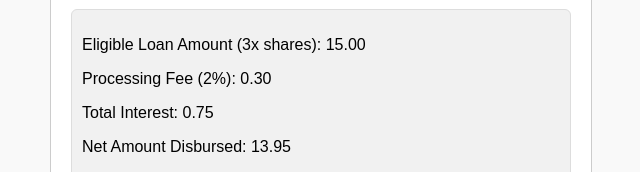
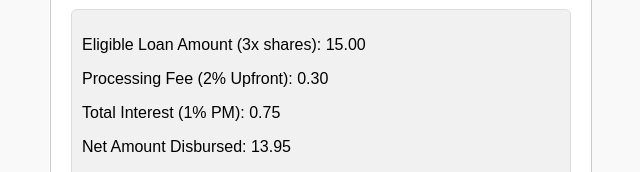
Before and after one commit to pkinyuli-cloud/jurosoda-loan-app, a plain HTML site: page index.html in a window 1280 px wide. Both pictures are taken after typing "5", "5" into the empty fields and a click on the button "Calculate". Shown: the part 316-488 px from the top of the page, without its empty margins (319-959 px from the left). Drawn offline with Linux system fonts and the light colour scheme.

Commit message:
Update index.html

```diff
--- a/index.html
+++ b/index.html
@@ -55,8 +55,8 @@
 
       document.getElementById('resultBox').style.display = "block";
       document.getElementById('loanAmount').innerText = "Eligible Loan Amount (3x shares): " + loan.toFixed(2);
-      document.getElementById('processingFee').innerText = "Processing Fee (2%): " + fee.toFixed(2);
-      document.getElementById('interest').innerText = "Total Interest: " + interest.toFixed(2);
+      document.getElementById('processingFee').innerText = "Processing Fee (2% Upfront): " + fee.toFixed(2);
+      document.getElementById('interest').innerText = "Total Interest (1% PM): " + interest.toFixed(2);
       document.getElementById('disbursed').innerText = "Net Amount Disbursed: " + disbursed.toFixed(2);
       document.getElementById('totalRepayable').innerText = "Total Repayable: " + total.toFixed(2);
       document.getElementById('monthlyPayment').innerText = "Monthly Payment: " + monthly.toFixed(2);
```
